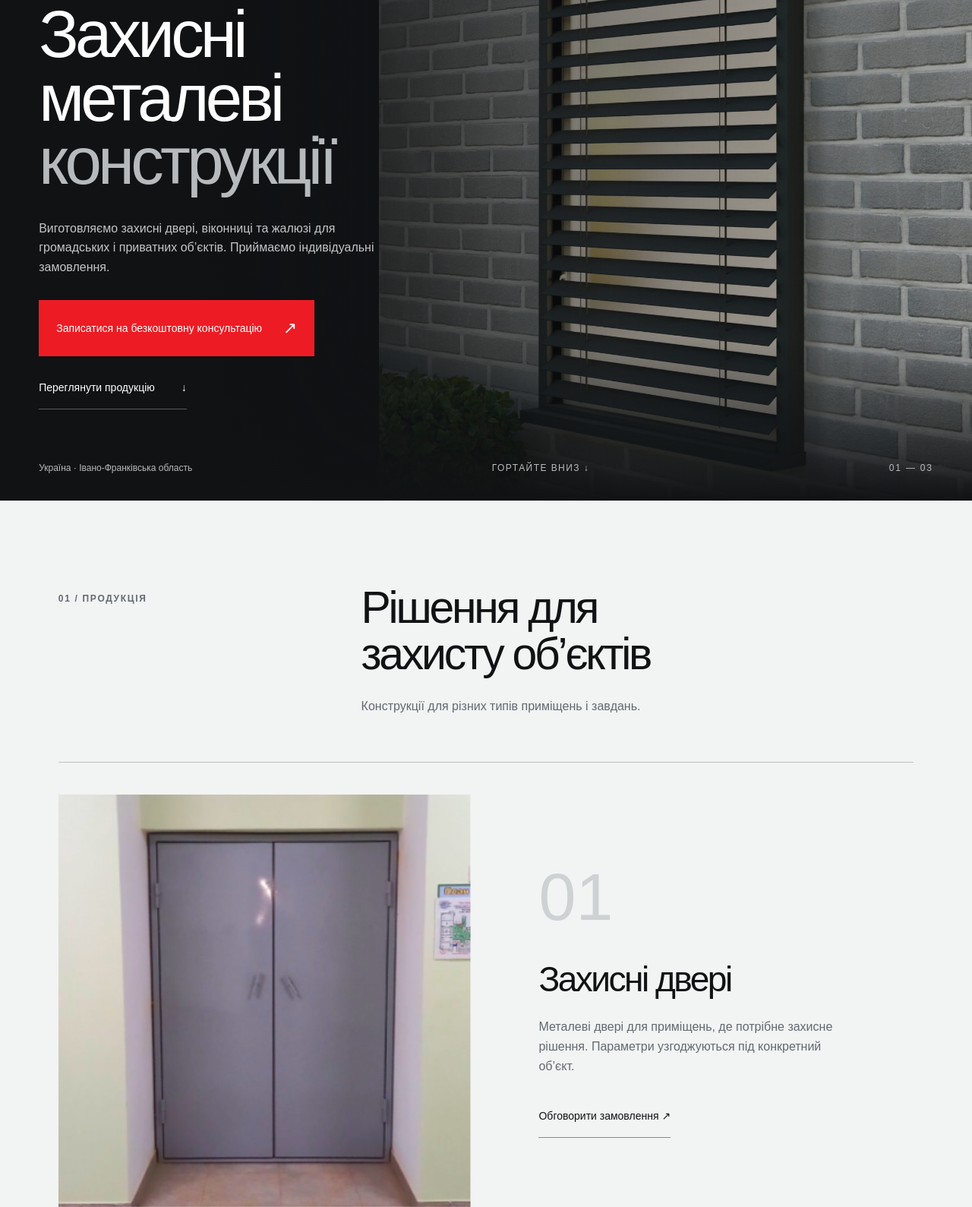
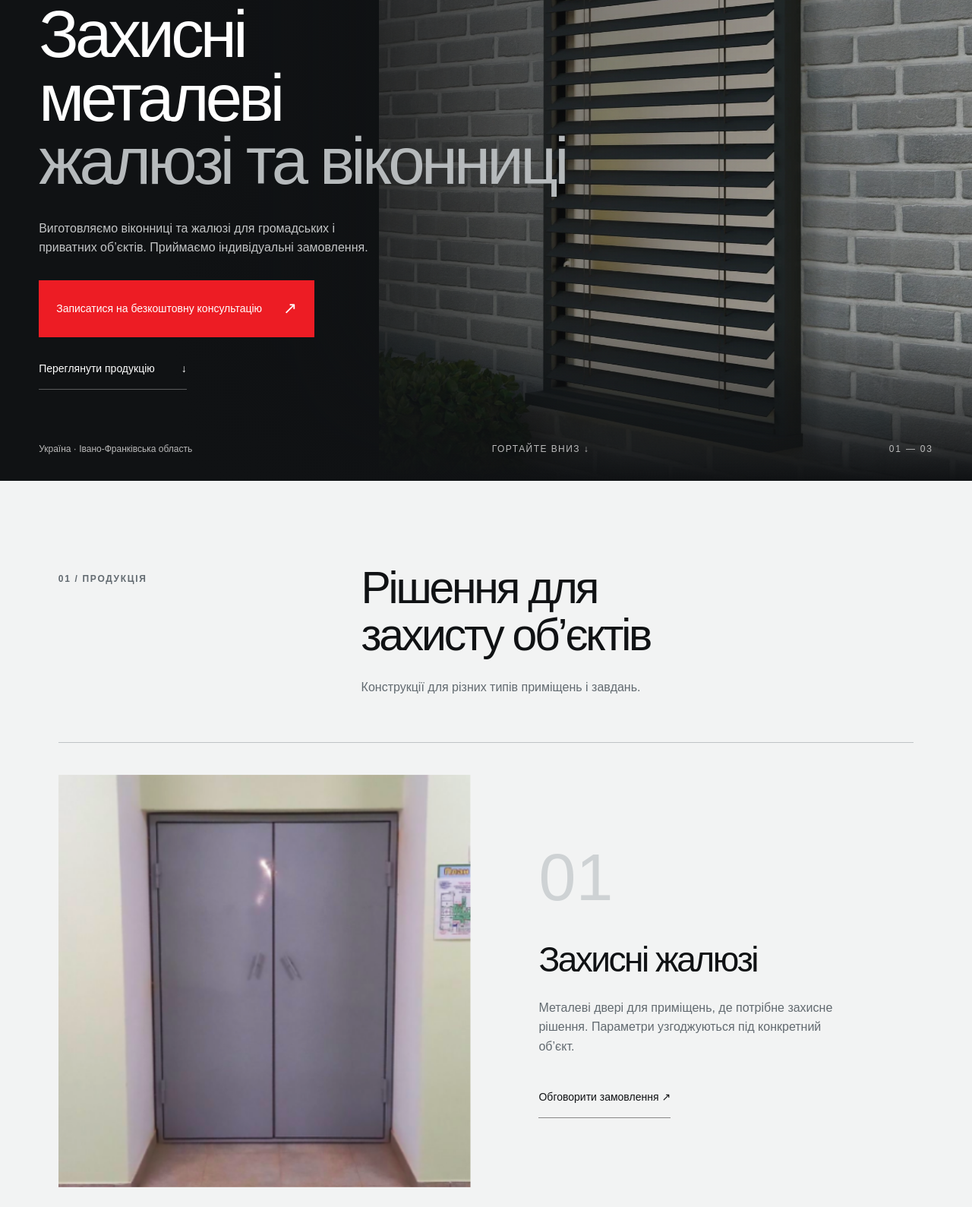
Before and after one commit to obenavlad-lab/ukrmekhinvest2, a plain HTML site: page index.html in a window 1280 px wide. Shown: the part 240-1829 px from the top of the page at 76% size. Drawn offline with Linux system fonts and the light colour scheme.

Commit message:
Update index.html

```diff
--- a/index.html
+++ b/index.html
@@ -4,7 +4,7 @@
         <meta charset="utf-8">
         <meta name="viewport" content="width=device-width,initial-scale=1">
         <meta name="theme-color" content="#101214">
-        <title>УКРМЕХІНВЕСТ — Захисні жалюзі</title>
+        <title>УКРМЕХІНВЕСТ — Захисні металеві жалюзі та віконниці</title>
         <meta name="description" content="Захисні двері, віконниці та металеві жалюзі. Українське виробництво в Івано-Франківській області. Індивідуальні замовлення.">
         <link rel="stylesheet" href="style.css">
         <script src="i18n.js" defer></script>
@@ -42,9 +42,9 @@
                     <h1>
                         Захисні<br>
                         металеві<br>
-                        <span>конструкції</span>
+                        <span>жалюзі та віконниці</span>
                     </h1>
-                    <p class="hero-copy">Виготовляємо захисні двері, віконниці та жалюзі для громадських і приватних об’єктів. Приймаємо індивідуальні замовлення.</p>
+                    <p class="hero-copy">Виготовляємо віконниці та жалюзі для громадських і приватних об’єктів. Приймаємо індивідуальні замовлення.</p>
                     <a class="button" href="#contact">
                         Записатися на безкоштовну консультацію <span>↗</span>
                     </a>
@@ -75,7 +75,7 @@
                         </div>
                         <div class="slide-copy">
                             <span class="large-num">01</span>
-                            <h3>Захисні двері</h3>
+                            <h3>Захисні жалюзі</h3>
                             <p>Металеві двері для приміщень, де потрібне захисне рішення. Параметри узгоджуються під конкретний об’єкт.</p>
                             <a class="text-link" href="#contact">Обговорити замовлення ↗</a>
                         </div>
@@ -190,7 +190,7 @@
                 <div class="contact-grid">
                     <div class="reveal">
                         <h2>
-                            Обговорімо<br>
+                            Обговоримо<br>
                             ваше замовлення<span class="red">.</span>
                         </h2>
                         <p>Запишіться на безкоштовну консультацію: залиште ім’я та номер телефону.</p>
```
